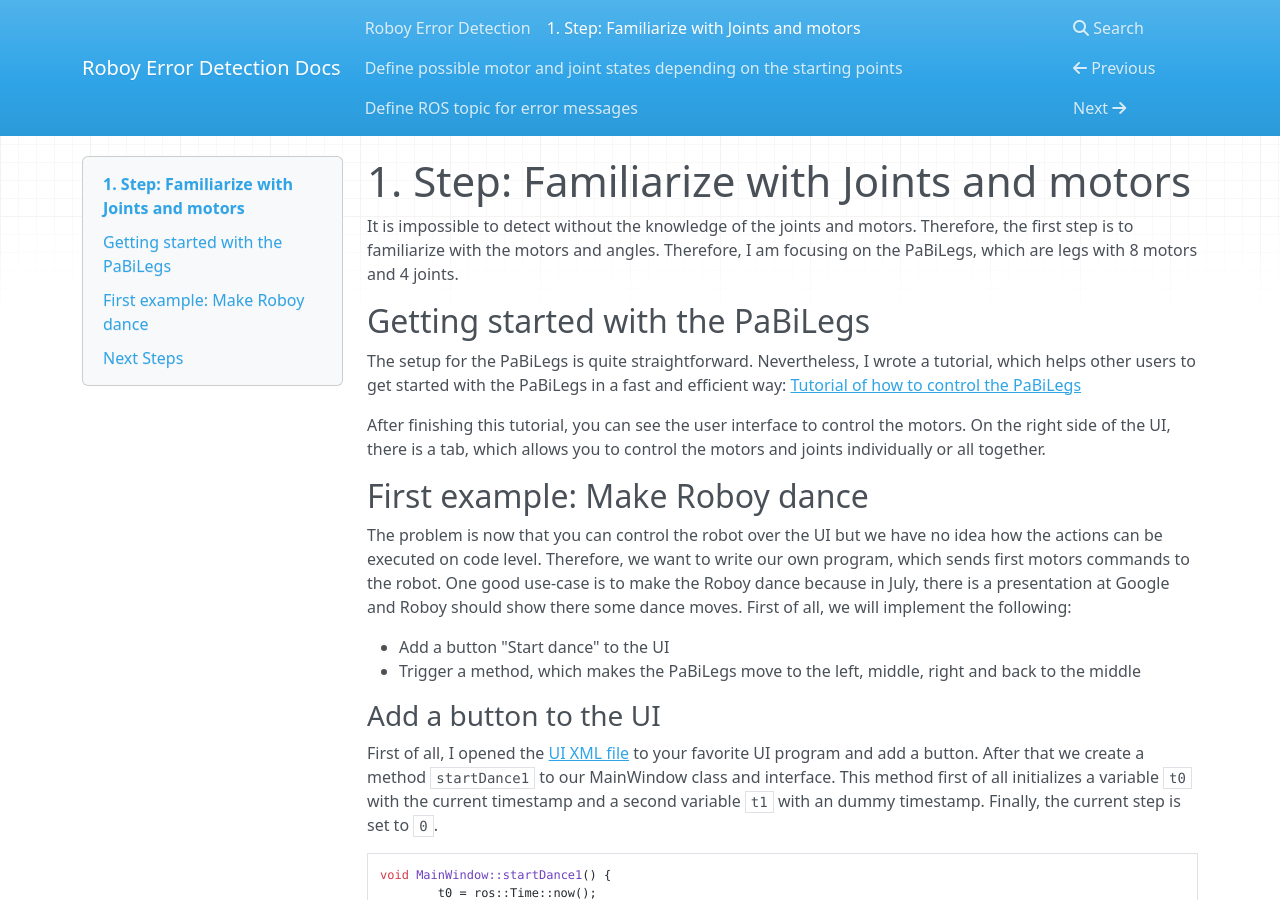
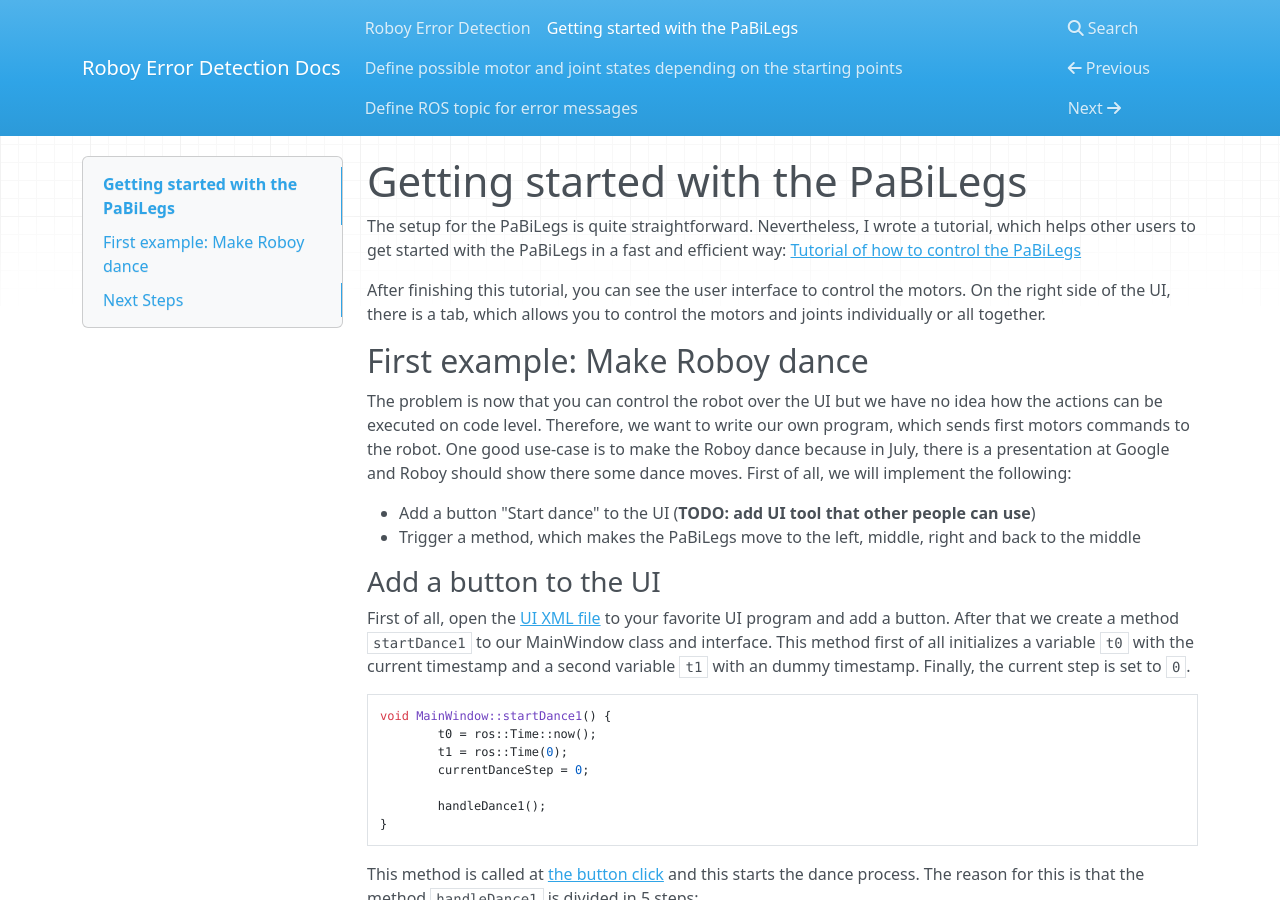
Before and after one commit to CapChrisCap/roboy-error-detection, an MkDocs documentation site: the page built from docs/1-familiarize-with-motors-and-joints.md, in a window 1280 px wide and 900 px high. Built offline with MkDocs 1.6.1, drawn with Linux system fonts in a browser that asks for light colours; nearby versions of some CDN libraries.

````diff
--- a/docs/1-familiarize-with-motors-and-joints.md
+++ b/docs/1-familiarize-with-motors-and-joints.md
@@ -1,10 +1,4 @@
-# 1. Step: Familiarize with Joints and motors
-
-It is impossible to detect without the knowledge of the joints and motors. Therefore, the first step is
-to familiarize with the motors and angles. Therefore, I am focusing on the PaBiLegs, which are legs
-with 8 motors and 4 joints.
-
-## Getting started with the PaBiLegs
+# Getting started with the PaBiLegs
 
 The setup for the PaBiLegs is quite straightforward. Nevertheless, I wrote a tutorial, which helps
 other users to get started with the PaBiLegs in a fast and efficient way:
@@ -19,12 +13,12 @@ The problem is now that you can control the robot over the UI but we have no ide
 code level. Therefore, we want to write our own program, which sends first motors commands to the robot. One good use-case is to make the Roboy dance because
 in July, there is a presentation at Google and Roboy should show there some dance moves. First of all, we will implement the following:
 
- - Add a button "Start dance" to the UI
+ - Add a button "Start dance" to the UI (**TODO: add UI tool that other people can use**)
  - Trigger a method, which makes the PaBiLegs move to the left, middle, right and back to the middle
 
 ### Add a button to the UI
 
-First of all, I opened the [UI XML file](https://github.com/Roboy/myoFPGA/blob/5de1e1751091c34a3da620666ded3e0603e280d3/myoFPGA/src/interface/ui/main_window.ui) to your favorite UI program and add a button. After that we create a method `startDance1` to our MainWindow class and interface.
+First of all, open the [UI XML file](https://github.com/Roboy/myoFPGA/blob/5de1e1751091c34a3da620666ded3e0603e280d3/myoFPGA/src/interface/ui/main_window.ui) to your favorite UI program and add a button. After that we create a method `startDance1` to our MainWindow class and interface.
 This method first of all initializes a variable `t0` with the current timestamp and a second variable `t1` with an dummy timestamp. Finally, the current step is set to `0`.
 
 ```c++
````
Also changed, not shown: docs/2-define-possible-motor-and-joint-states.md (+4 -0 lines), docs/index.md (+11 -27 lines).
